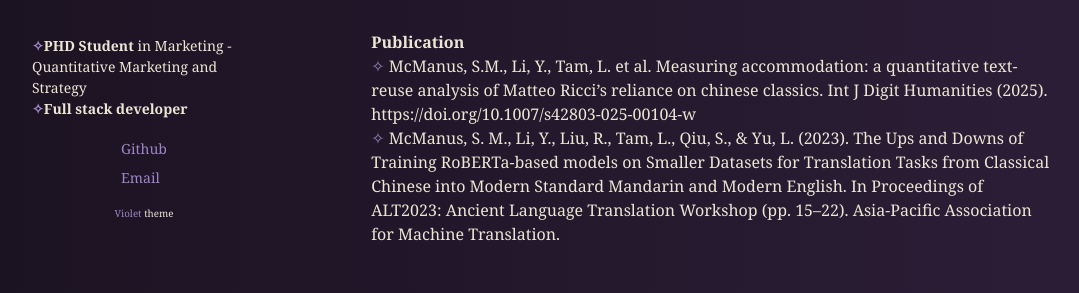
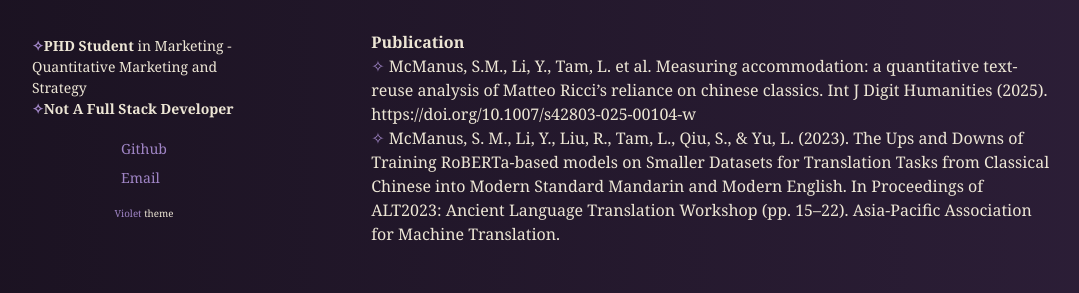
Before and after one commit to Koikris/Yuji.github.io, a Jekyll site: the page built from index.html, in a window 1280 px wide. Shown: the part 534-827 px from the top of the page, without its empty margins (160-1239 px from the left). Built offline with Jekyll 4.4.1, drawn with Linux system fonts in a browser that asks for light colours.

Commit message:
Update index.html

```diff
--- a/index.html
+++ b/index.html
@@ -12,7 +12,7 @@ title: Home
   <p>
     <!-- 修改下面三行为你的真实信息 -->
     <strong><span style="color: #a085c6;">&#10023;</span>PHD Student</strong> in Marketing - Quantitative Marketing and Strategy<br>
-    <strong><span style="color: #a085c6;">&#10023;</span>Full stack developer</strong><br>
+    <strong><span style="color: #a085c6;">&#10023;</span>Not A Full Stack Developer</strong><br>
   </p>
 
   <nav>
```
